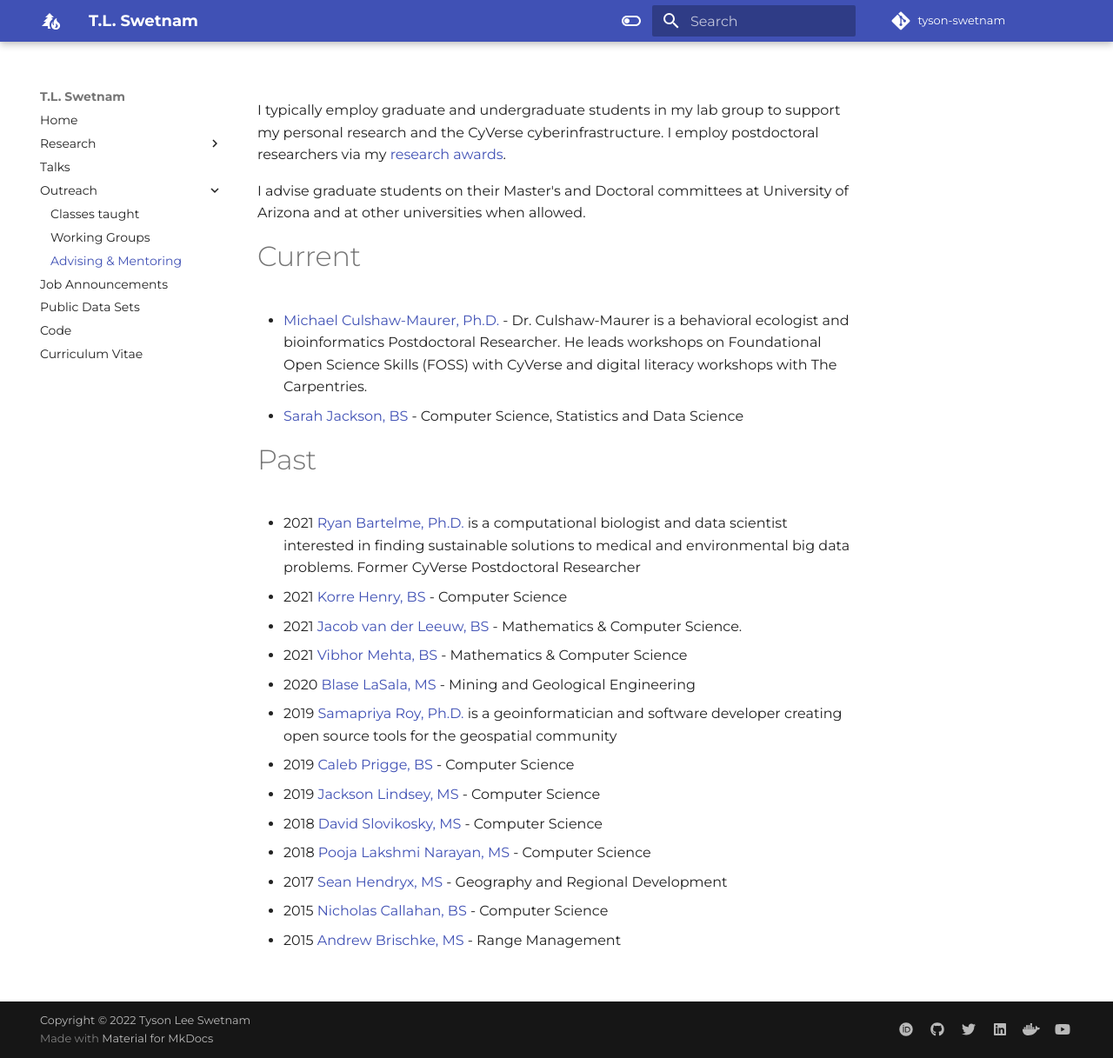
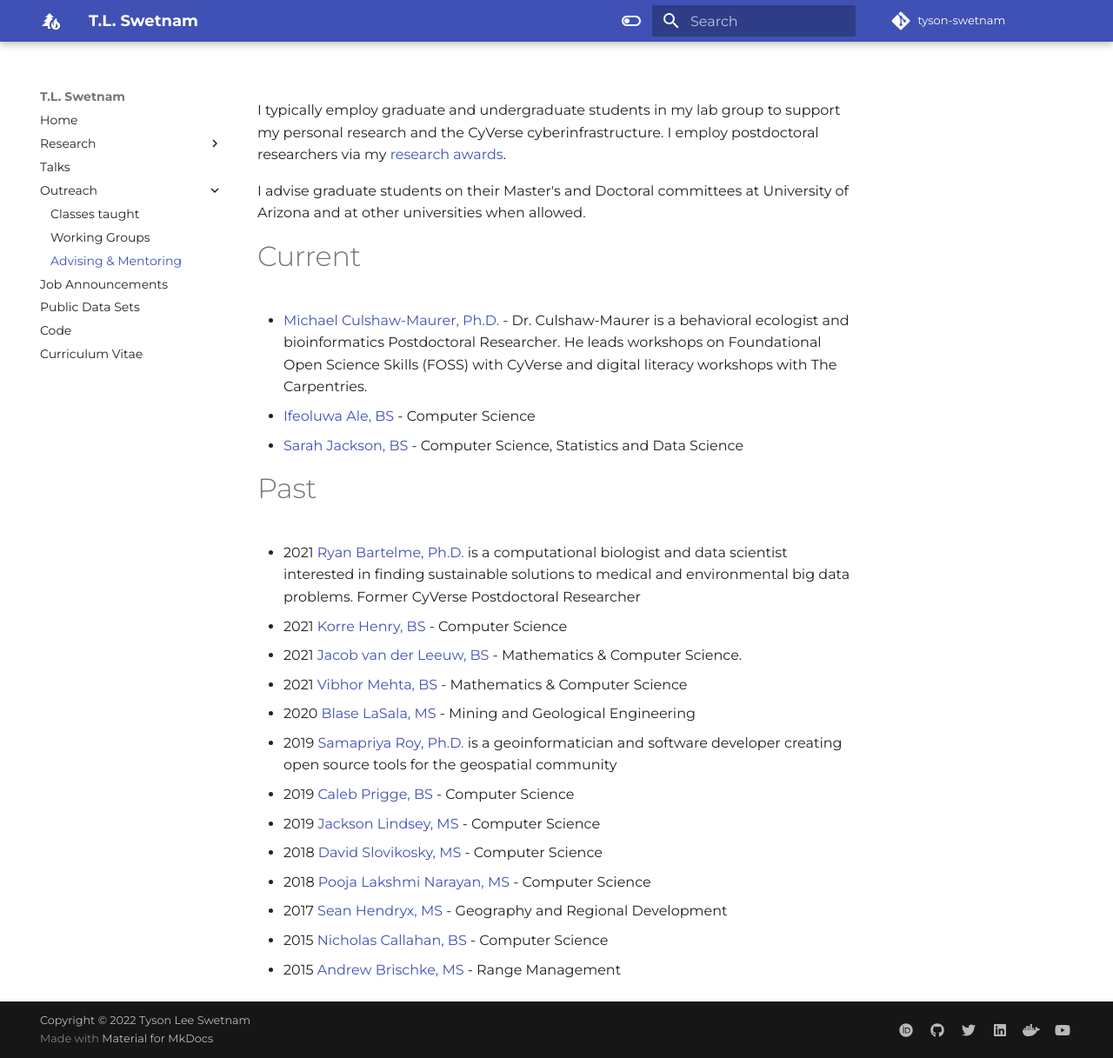
Before and after one commit to tyson-swetnam/new-website, an MkDocs documentation site: the page built from docs/mentoring.md, in a window 1280 px wide and 1217 px high. Shown: the whole window at 87% size. Built offline with MkDocs 1.6.1 and Material for MkDocs 9.7.7, drawn with Linux system fonts in a browser that asks for light colours; some web fonts are replaced; comment, search, counter and statistics services are not loaded.

Commit message:
Update mentoring.md

```diff
--- a/docs/mentoring.md
+++ b/docs/mentoring.md
@@ -5,6 +5,7 @@ I advise graduate students on their Master's and Doctoral committees at Universi
 # Current
 
 * [Michael Culshaw-Maurer, Ph.D.](https://mcmaurer.github.io/) - Dr. Culshaw-Maurer is a behavioral ecologist and bioinformatics Postdoctoral Researcher. He leads workshops on Foundational Open Science Skills (FOSS) with CyVerse and digital literacy workshops with The Carpentries.
+* [Ifeoluwa Ale, BS](https://www.linkedin.com/in/ifeoluwa-ale-6733b61a9/) - Computer Science
 * [Sarah Jackson, BS](https://www.linkedin.com/in/sarah-jackson-040760193/) - Computer Science, Statistics and Data Science
 
 # Past
```
